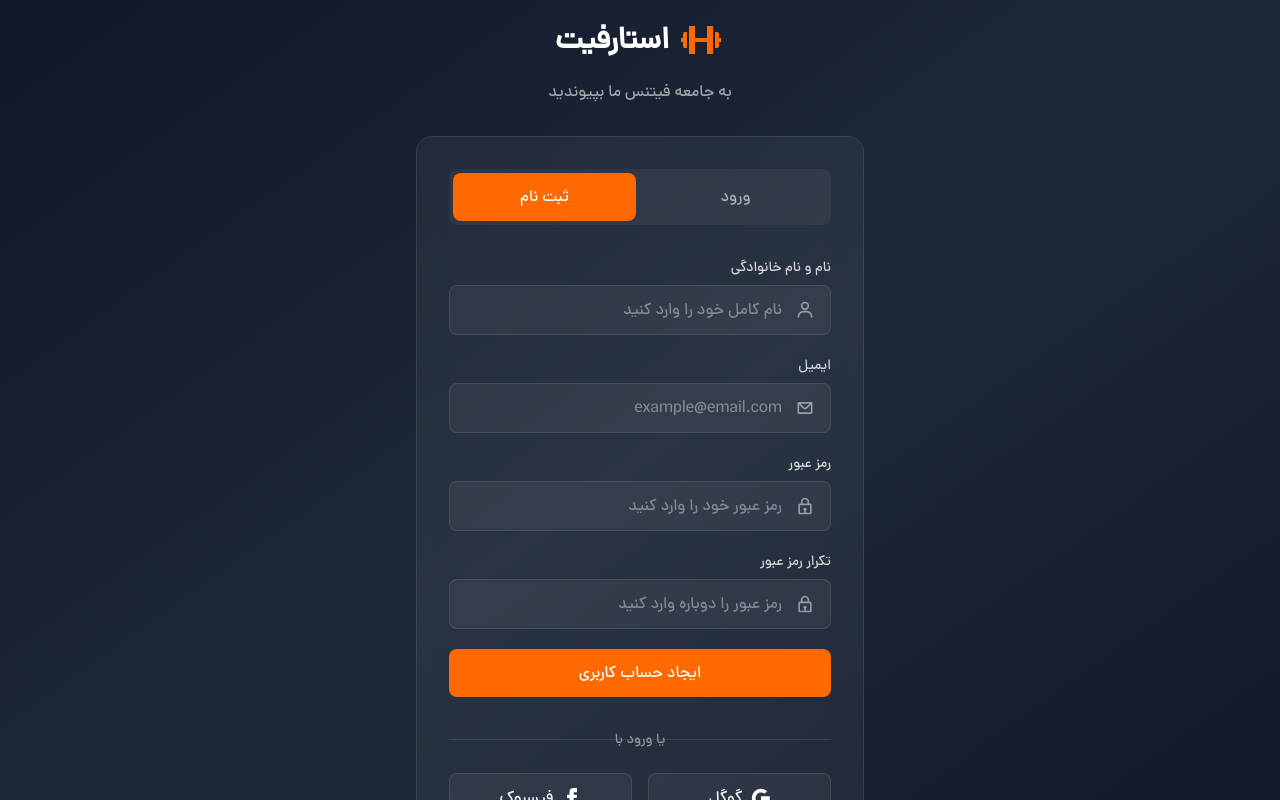
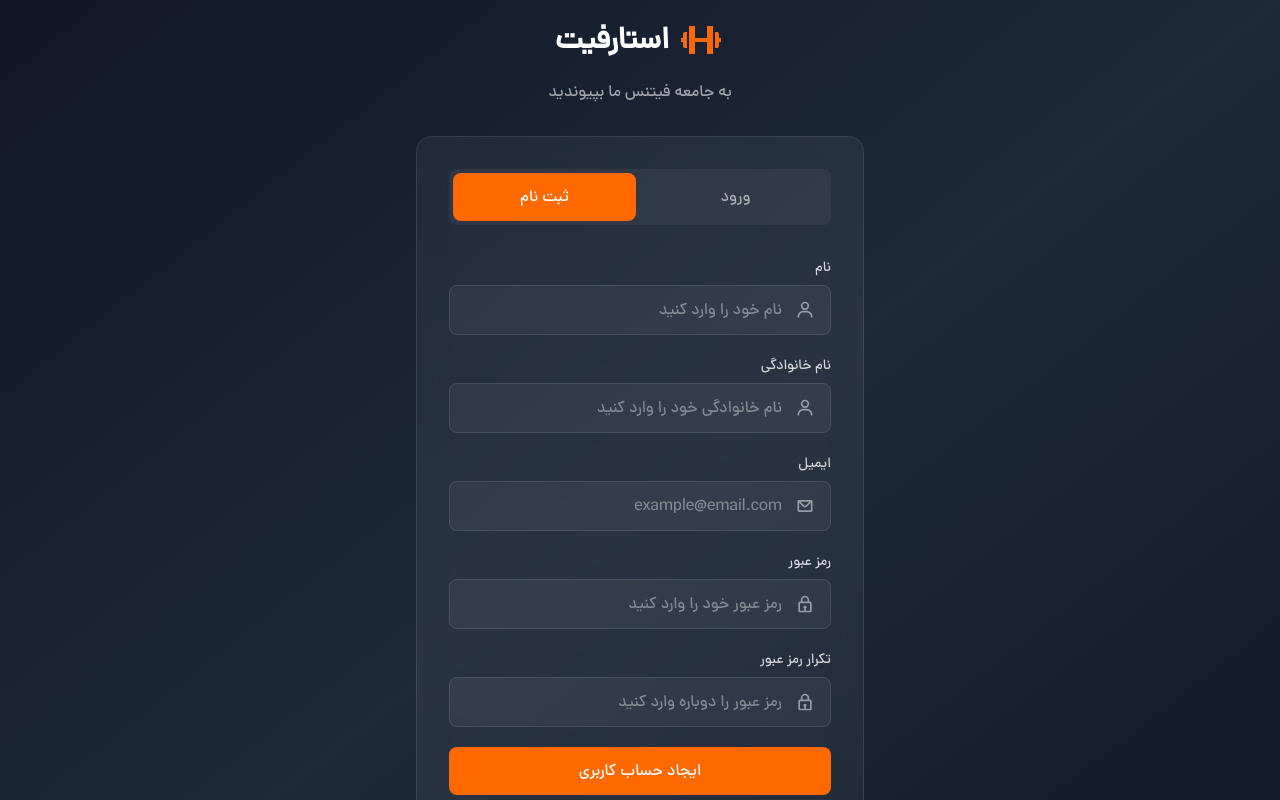
Before and after one commit to aminQureshi8/WorkOut, a Next.js app: page /login in a window 1280 px wide. Both pictures are taken after a click on the button "ثبت نام". Shown: the top 800 px of the page. Built offline with nearby package versions, Linux system fonts and the light colour scheme.

Commit message:
feat(auth): integrate next-auth, mongoose and react-hook-form

```diff
--- /dev/null
+++ b/model/User.ts
@@ -0,0 +1,24 @@
+import mongoose, { Schema } from "mongoose";
+
+export interface IUser extends Document {
+  email: string;
+  firstName: string;
+  lastName: string;
+  password: string;
+  role: "user" | "admin";
+  createdAt: Date;
+}
+
+const UserSchema = new Schema<IUser>(
+  {
+    email: { type: String, required: true, unique: true, lowercase: true },
+    firstName: { type: String, required: true },
+    lastName: { type: String, required: true },
+    password: { type: String, required: true },
+    role: { type: String, enum: ["user", "admin"], default: "user" },
+  },
+  { timestamps: true },
+);
+
+export default mongoose.models.User ||
+  mongoose.model<IUser>("User", UserSchema);
--- a/package.json
+++ b/package.json
@@ -9,9 +9,12 @@
     "lint": "eslint"
   },
   "dependencies": {
+    "mongoose": "^9.6.3",
     "next": "16.2.6",
+    "next-auth": "^4.24.14",
     "react": "19.2.4",
     "react-dom": "19.2.4",
+    "react-hook-form": "^7.76.1",
     "react-icons": "^5.6.0"
   },
   "devDependencies": {
--- a/src/modules/auth/LoginForm.tsx
+++ b/src/modules/auth/LoginForm.tsx
@@ -1,11 +1,76 @@
 "use client";
 import Link from "next/link";
 import { useState } from "react";
+import { useForm } from "react-hook-form";
 import { BiDumbbell, BiLock, BiUser } from "react-icons/bi";
 import { CgMail } from "react-icons/cg";
+import { signIn } from "next-auth/react";
+import { useRouter } from "next/navigation";
+
+type LoginFormData = {
+  email: string;
+  password: string;
+};
+
+type RegisterFormData = {
+  firstName: string;
+  lastName: string;
+  email: string;
+  password: string;
+  confirmPassword: string;
+};
 
 export default function LoginForm() {
   const [isRegister, setIsRegister] = useState(false);
+  const [serverError, setServerError] = useState("");
+  const router = useRouter();
+
+  const loginForm = useForm<LoginFormData>();
+  const registerForm = useForm<RegisterFormData>();
+
+  const onLogin = async (data: LoginFormData) => {
+    setServerError("");
+    const result = await signIn("credentials", {
+      email: data.email,
+      password: data.password,
+      redirect: false,
+    });
+
+    if (result?.error) {
+      setServerError("ایمیل یا رمز عبور اشتباه است");
+    } else {
+      router.push("/dashboard");
+    }
+  };
+
+  const onRegister = async (data: RegisterFormData) => {
+    setServerError("");
+    try {
+      const res = await fetch("/api/auth/register", {
+        method: "POST",
+        headers: { "Content-Type": "application/json" },
+        body: JSON.stringify(data),
+      });
+
+      if (!res.ok) {
+        const err = await res.json();
+        setServerError(err.message || "خطایی رخ داده است");
+        return;
+      }
+
+      await signIn("credentials", {
+        email: data.email,
+        password: data.password,
+        redirect: false,
+      });
+      router.push("/dashboard");
+    } catch {
+      setServerError("خطا در ارتباط با سرور");
+    }
+  };
+
+  const inputClass = (hasError?: boolean) =>
+    `w-full bg-white/5 border ${hasError ? "border-red-500" : "border-white/10"} rounded-lg pr-12 pl-4 py-3 text-white placeholder:text-white/40 focus:outline-none focus:border-orange-500`;
 
   return (
     <div
@@ -13,7 +78,7 @@ export default function LoginForm() {
       dir="rtl"
     >
       <div className="w-full max-w-md">
-        {/* Logo */}
+        {/* Header */}
         <div className="text-center mb-8">
           <Link href="/" className="inline-flex items-center gap-2 mb-4">
             <BiDumbbell className="w-12 h-12 text-orange-500" />
@@ -22,12 +87,13 @@ export default function LoginForm() {
           <p className="text-white/60">به جامعه فیتنس ما بپیوندید</p>
         </div>
 
-        {/* Form Container */}
         <div className="bg-white/5 backdrop-blur-lg border border-white/10 rounded-2xl p-8">
-          {/* Tabs */}
           <div className="flex gap-2 mb-8 bg-white/5 p-1 rounded-lg">
             <button
-              onClick={() => setIsRegister(false)}
+              onClick={() => {
+                setIsRegister(false);
+                setServerError("");
+              }}
               className={`flex-1 py-3 rounded-lg transition-colors ${
                 !isRegister
                   ? "bg-orange-500 text-white"
@@ -37,7 +103,10 @@ export default function LoginForm() {
               ورود
             </button>
             <button
-              onClick={() => setIsRegister(true)}
+              onClick={() => {
+                setIsRegister(true);
+                setServerError("");
+              }}
               className={`flex-1 py-3 rounded-lg transition-colors ${
                 isRegister
                   ? "bg-orange-500 text-white"
@@ -48,34 +117,41 @@ export default function LoginForm() {
             </button>
           </div>
 
-          {/* Form */}
-          <form className="space-y-5">
-            {isRegister && (
-              <div>
-                <label className="block text-white/80 mb-2 text-sm">
-                  نام و نام خانوادگی
-                </label>
-                <div className="relative">
-                  <BiUser className="absolute right-4 top-1/2 -translate-y-1/2 w-5 h-5 text-white/50" />
-                  <input
-                    type="text"
-                    placeholder="نام کامل خود را وارد کنید"
-                    className="w-full bg-white/5 border border-white/10 rounded-lg pr-12 pl-4 py-3 text-white placeholder:text-white/40 focus:outline-none focus:border-orange-500"
-                  />
-                </div>
+          {serverError && (
+            <div className="mb-4 p-3 bg-red-500/10 border border-red-500/30 rounded-lg text-red-400 text-sm text-center">
+              {serverError}
             </div>
           )}
 
+          {!isRegister && (
+            <form
+              onSubmit={loginForm.handleSubmit(onLogin)}
+              className="space-y-5"
+            >
               <div>
-              <label className="block text-white/80 mb-2 text-sm">ایمیل</label>
+                <label className="block text-white/80 mb-2 text-sm">
+                  ایمیل
+                </label>
                 <div className="relative">
                   <CgMail className="absolute right-4 top-1/2 -translate-y-1/2 w-5 h-5 text-white/50" />
                   <input
                     type="email"
                     placeholder="example@email.com"
-                  className="w-full bg-white/5 border border-white/10 rounded-lg pr-12 pl-4 py-3 text-white placeholder:text-white/40 focus:outline-none focus:border-orange-500"
+                    className={inputClass(!!loginForm.formState.errors.email)}
+                    {...loginForm.register("email", {
+                      required: "ایمیل الزامی است",
+                      pattern: {
+                        value: /^\S+@\S+$/i,
+                        message: "ایمیل معتبر نیست",
+                      },
+                    })}
                   />
                 </div>
+                {loginForm.formState.errors.email && (
+                  <p className="text-red-400 text-xs mt-1">
+                    {loginForm.formState.errors.email.message}
+                  </p>
+                )}
               </div>
 
               <div>
@@ -87,28 +163,25 @@ export default function LoginForm() {
                   <input
                     type="password"
                     placeholder="رمز عبور خود را وارد کنید"
-                  className="w-full bg-white/5 border border-white/10 rounded-lg pr-12 pl-4 py-3 text-white placeholder:text-white/40 focus:outline-none focus:border-orange-500"
+                    className={inputClass(
+                      !!loginForm.formState.errors.password,
+                    )}
+                    {...loginForm.register("password", {
+                      required: "رمز عبور الزامی است",
+                      minLength: {
+                        value: 6,
+                        message: "رمز عبور حداقل ۶ کاراکتر باشد",
+                      },
+                    })}
                   />
                 </div>
+                {loginForm.formState.errors.password && (
+                  <p className="text-red-400 text-xs mt-1">
+                    {loginForm.formState.errors.password.message}
+                  </p>
+                )}
               </div>
 
-            {isRegister && (
-              <div>
-                <label className="block text-white/80 mb-2 text-sm">
-                  تکرار رمز عبور
-                </label>
-                <div className="relative">
-                  <BiLock className="absolute right-4 top-1/2 -translate-y-1/2 w-5 h-5 text-white/50" />
-                  <input
-                    type="password"
-                    placeholder="رمز عبور را دوباره وارد کنید"
-                    className="w-full bg-white/5 border border-white/10 rounded-lg pr-12 pl-4 py-3 text-white placeholder:text-white/40 focus:outline-none focus:border-orange-500"
-                  />
-                </div>
-              </div>
-            )}
-
-            {!isRegister && (
               <div className="flex items-center justify-between text-sm">
                 <label className="flex items-center gap-2 text-white/70 cursor-pointer">
                   <input
@@ -121,17 +194,173 @@ export default function LoginForm() {
                   فراموشی رمز عبور؟
                 </a>
               </div>
-            )}
 
               <button
                 type="submit"
-              className="w-full bg-orange-500 hover:bg-orange-600 text-white py-3 rounded-lg transition-colors font-medium"
+                disabled={loginForm.formState.isSubmitting}
+                className="w-full bg-orange-500 hover:bg-orange-600 disabled:opacity-60 text-white py-3 rounded-lg transition-colors font-medium"
               >
-              {isRegister ? "ایجاد حساب کاربری" : "ورود به حساب"}
+                {loginForm.formState.isSubmitting
+                  ? "در حال ورود..."
+                  : "ورود به حساب"}
               </button>
             </form>
+          )}
 
-          {/* Social Login */}
+          {isRegister && (
+            <form
+              onSubmit={registerForm.handleSubmit(onRegister)}
+              className="space-y-5"
+            >
+              <div>
+                <label className="block text-white/80 mb-2 text-sm">نام</label>
+                <div className="relative">
+                  <BiUser className="absolute right-4 top-1/2 -translate-y-1/2 w-5 h-5 text-white/50" />
+                  <input
+                    type="text"
+                    placeholder="نام خود را وارد کنید"
+                    className={inputClass(
+                      !!registerForm.formState.errors.firstName,
+                    )}
+                    {...registerForm.register("firstName", {
+                      required: "نام الزامی است",
+                      minLength: {
+                        value: 2,
+                        message: "نام حداقل ۲ کاراکتر باشد",
+                      },
+                    })}
+                  />
+                </div>
+                {registerForm.formState.errors.firstName && (
+                  <p className="text-red-400 text-xs mt-1">
+                    {registerForm.formState.errors.firstName.message}
+                  </p>
+                )}
+              </div>
+
+              <div>
+                <label className="block text-white/80 mb-2 text-sm">
+                  نام خانوادگی
+                </label>
+                <div className="relative">
+                  <BiUser className="absolute right-4 top-1/2 -translate-y-1/2 w-5 h-5 text-white/50" />
+                  <input
+                    type="text"
+                    placeholder="نام خانوادگی خود را وارد کنید"
+                    className={inputClass(
+                      !!registerForm.formState.errors.lastName,
+                    )}
+                    {...registerForm.register("lastName", {
+                      required: "نام خانوادگی الزامی است",
+                      minLength: {
+                        value: 2,
+                        message: "نام خانوادگی حداقل ۲ کاراکتر باشد",
+                      },
+                    })}
+                  />
+                </div>
+                {registerForm.formState.errors.lastName && (
+                  <p className="text-red-400 text-xs mt-1">
+                    {registerForm.formState.errors.lastName.message}
+                  </p>
+                )}
+              </div>
+
+              <div>
+                <label className="block text-white/80 mb-2 text-sm">
+                  ایمیل
+                </label>
+                <div className="relative">
+                  <CgMail className="absolute right-4 top-1/2 -translate-y-1/2 w-5 h-5 text-white/50" />
+                  <input
+                    type="email"
+                    placeholder="example@email.com"
+                    className={inputClass(
+                      !!registerForm.formState.errors.email,
+                    )}
+                    {...registerForm.register("email", {
+                      required: "ایمیل الزامی است",
+                      pattern: {
+                        value: /^\S+@\S+$/i,
+                        message: "ایمیل معتبر نیست",
+                      },
+                    })}
+                  />
+                </div>
+                {registerForm.formState.errors.email && (
+                  <p className="text-red-400 text-xs mt-1">
+                    {registerForm.formState.errors.email.message}
+                  </p>
+                )}
+              </div>
+
+              <div>
+                <label className="block text-white/80 mb-2 text-sm">
+                  رمز عبور
+                </label>
+                <div className="relative">
+                  <BiLock className="absolute right-4 top-1/2 -translate-y-1/2 w-5 h-5 text-white/50" />
+                  <input
+                    type="password"
+                    placeholder="رمز عبور خود را وارد کنید"
+                    className={inputClass(
+                      !!registerForm.formState.errors.password,
+                    )}
+                    {...registerForm.register("password", {
+                      required: "رمز عبور الزامی است",
+                      minLength: {
+                        value: 6,
+                        message: "رمز عبور حداقل ۶ کاراکتر باشد",
+                      },
+                    })}
+                  />
+                </div>
+                {registerForm.formState.errors.password && (
+                  <p className="text-red-400 text-xs mt-1">
+                    {registerForm.formState.errors.password.message}
+                  </p>
+                )}
+              </div>
+
+              <div>
+                <label className="block text-white/80 mb-2 text-sm">
+                  تکرار رمز عبور
+                </label>
+                <div className="relative">
+                  <BiLock className="absolute right-4 top-1/2 -translate-y-1/2 w-5 h-5 text-white/50" />
+                  <input
+                    type="password"
+                    placeholder="رمز عبور را دوباره وارد کنید"
+                    className={inputClass(
+                      !!registerForm.formState.errors.confirmPassword,
+                    )}
+                    {...registerForm.register("confirmPassword", {
+                      required: "تکرار رمز عبور الزامی است",
+                      validate: (val) =>
+                        val === registerForm.getValues("password") ||
+                        "رمز عبور و تکرار آن یکسان نیستند",
+                    })}
+                  />
+                </div>
+                {registerForm.formState.errors.confirmPassword && (
+                  <p className="text-red-400 text-xs mt-1">
+                    {registerForm.formState.errors.confirmPassword.message}
+                  </p>
+                )}
+              </div>
+
+              <button
+                type="submit"
+                disabled={registerForm.formState.isSubmitting}
+                className="w-full bg-orange-500 hover:bg-orange-600 disabled:opacity-60 text-white py-3 rounded-lg transition-colors font-medium"
+              >
+                {registerForm.formState.isSubmitting
+                  ? "در حال ثبت نام..."
+                  : "ایجاد حساب کاربری"}
+              </button>
+            </form>
+          )}
+
           <div className="mt-8">
             <div className="relative">
               <div className="absolute inset-0 flex items-center">
@@ -143,9 +372,11 @@ export default function LoginForm() {
                 </span>
               </div>
             </div>
-
             <div className="mt-6 grid grid-cols-2 gap-4">
-              <button className="flex items-center justify-center gap-2 bg-white/5 hover:bg-white/10 border border-white/10 text-white py-3 rounded-lg transition-colors">
+              <button
+                onClick={() => signIn("google", { callbackUrl: "/dashboard" })}
+                className="flex items-center justify-center gap-2 bg-white/5 hover:bg-white/10 border border-white/10 text-white py-3 rounded-lg transition-colors"
+              >
                 <svg
                   className="w-5 h-5"
                   viewBox="0 0 24 24"
@@ -172,7 +403,6 @@ export default function LoginForm() {
           </div>
         </div>
 
-        {/* Footer Link */}
         <div className="text-center mt-6 text-white/60 text-sm">
           <Link href="/" className="hover:text-orange-500 transition-colors">
             بازگشت به صفحه اصلی
```
Also changed, not shown: lib/dbConnect.ts (added, +16 -0 lines), src/app/api/auth/create-user.ts (added, +9 -0 lines), lib/subscription.ts (added), 1 other file (tests, documents, lock files or other folders). Lines whose indentation alone changed are shown as unchanged.
